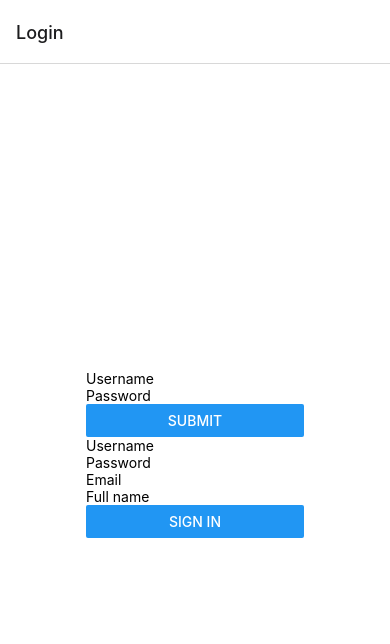
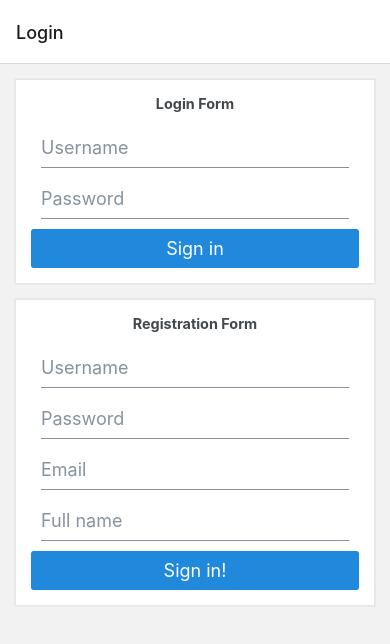
Before and after one commit to frozenfi/wbma-exercise, a React Native app: screen /Login in a window 390 px wide. Shown: the top 644 px of the page. Built offline with nearby package versions, Linux system fonts and the light colour scheme.

Commit message:
comp-lib done

```diff
--- a/components/List.js
+++ b/components/List.js
@@ -9,7 +9,7 @@ const List = ({navigation}) => {
     <FlatList
       style={{padding: 10}}
       data={mediaArray}
-      keyExtractor={(item) => item.title}
+      keyExtractor={(item, index) => 'key' + index} //To avoid the duplicate children item
       renderItem={({item}) => {
         return (
           <>
--- a/components/ListItem.js
+++ b/components/ListItem.js
@@ -1,34 +1,24 @@
-import {
-  View,
-  Text,
-  TouchableOpacity,
-  Image,
-  StyleSheet,
-  ScrollView,
-} from 'react-native';
-import React from 'react';
+import {Avatar, ListItem as RNEListItem} from '@rneui/themed';
 import PropTypes from 'prop-types';
 import {uploadUrl} from '../utils/variables';
 
 const ListItem = ({navigation, singleMedia}) => {
   const item = singleMedia;
   return (
-    <TouchableOpacity
-      onPress={() => navigation.navigate('Single', item)}
-      style={styles.mediaContainer}
+    <RNEListItem
+      onPress={() => {
+        navigation.navigate('Single', item);
+      }}
     >
-      <View style={{flex: 1}}>
-        <Image
-          style={styles.imgBlock}
-          source={{uri: uploadUrl + item.thumbnails?.w160}}
-          imageStyle={{resizeMode: 'cover'}}
-        />
-      </View>
-      <ScrollView style={styles.textBlock}>
-        <Text style={styles.titleText}>{item.title}</Text>
-        <Text>{item.description}</Text>
-      </ScrollView>
-    </TouchableOpacity>
+      <Avatar size="large" source={{uri: uploadUrl + item.thumbnails?.w160}} />
+      <RNEListItem.Content>
+        <RNEListItem.Title>{item.title}</RNEListItem.Title>
+        <RNEListItem.Subtitle numberOfLines={3}>
+          {item.description}
+        </RNEListItem.Subtitle>
+      </RNEListItem.Content>
+      <RNEListItem.Chevron />
+    </RNEListItem>
   );
 };
 
@@ -38,21 +28,3 @@ ListItem.propTypes = {
 };
 
 export default ListItem;
-
-const styles = StyleSheet.create({
-  mediaContainer: {
-    flexDirection: 'row',
-    padding: 20,
-    alignItems: 'center',
-    marginBottom: 5,
-    height: 215,
-    backgroundColor: 'lightgray',
-  },
-  imgBlock: {
-    flex: 3,
-    borderRadius: 8,
-  },
-  textBlock: {flex: 1, paddingLeft: 15},
-
-  titleText: {fontSize: 16, fontWeight: 'bold'},
-});
--- a/components/LoginForm.js
+++ b/components/LoginForm.js
@@ -1,9 +1,9 @@
-import {Text, View, TextInput, Button, Alert} from 'react-native';
+import {Button, Text, Input, Card} from '@rneui/themed';
 import {useForm, Controller} from 'react-hook-form';
 import {MainContext} from '../contexts/MainContext';
 import AsyncStorage from '@react-native-async-storage/async-storage';
 import {useAuthentication, useUser} from '../hooks/ApiHooks';
-import React, {useContext, useEffect} from 'react';
+import {useContext} from 'react';
 
 const LoginForm = ({navigation}) => {
   const {setIsLoggedIn, setUser} = useContext(MainContext);
@@ -31,7 +31,8 @@ const LoginForm = ({navigation}) => {
   };
 
   return (
-    <View>
+    <Card>
+      <Card.Title>Login Form</Card.Title>
       <Controller
         control={control}
         rules={{
@@ -39,7 +40,7 @@ const LoginForm = ({navigation}) => {
           minLength: 3,
         }}
         render={({field: {onChange, onBlur, value}}) => (
-          <TextInput
+          <Input
             onBlur={onBlur}
             onChangeText={onChange}
             value={value}
@@ -57,10 +58,11 @@ const LoginForm = ({navigation}) => {
       <Controller
         control={control}
         rules={{
-          maxLength: 100,
+          required: true,
+          minLength: 5,
         }}
         render={({field: {onChange, onBlur, value}}) => (
-          <TextInput
+          <Input
             onBlur={onBlur}
             onChangeText={onChange}
             value={value}
@@ -73,8 +75,8 @@ const LoginForm = ({navigation}) => {
       />
       {errors.password && <Text>Password (min. 5 chars) is required .</Text>}
 
-      <Button title="Submit" onPress={handleSubmit(onSubmit)} />
-    </View>
+      <Button title="Sign in" onPress={handleSubmit(onSubmit)} />
+    </Card>
   );
 };
 
--- a/components/RegisterForm.js
+++ b/components/RegisterForm.js
@@ -1,7 +1,6 @@
-import {Text, View, TextInput, Button, Alert} from 'react-native';
+import {Card, Button, Text, Input} from '@rneui/themed';
 import {useForm, Controller} from 'react-hook-form';
 import {useUser} from '../hooks/ApiHooks';
-import React from 'react';
 
 const RegisterForm = () => {
   const {postUser} = useUser();
@@ -31,89 +30,74 @@ const RegisterForm = () => {
   };
 
   return (
-    <View>
+    <Card>
+      <Card.Title>Registration Form</Card.Title>
       <Controller
         control={control}
-        rules={{
-          required: true,
-          minLength: 3,
-        }}
+        rules={{required: true, minLength: 3}}
         render={({field: {onChange, onBlur, value}}) => (
-          <TextInput
-            style={{width: 180}}
+          <Input
+            placeholder="Username"
             onBlur={onBlur}
             onChangeText={onChange}
             value={value}
-            autoCapitalize="none"
-            placeholder="Username"
           />
         )}
         name="username"
       />
+
       {errors.username?.type === 'required' && <Text>is required</Text>}
       {errors.username?.type === 'minLength' && (
         <Text>min length is 3 characters</Text>
       )}
-
       <Controller
         control={control}
-        rules={{
-          required: true,
-          minLength: 5,
-        }}
+        rules={{required: true, minLength: 5}}
         render={({field: {onChange, onBlur, value}}) => (
-          <TextInput
+          <Input
+            placeholder="Password"
             onBlur={onBlur}
             onChangeText={onChange}
             value={value}
-            autoCapitalize="none"
             secureTextEntry={true}
-            placeholder="Password"
           />
         )}
         name="password"
       />
-      {errors.password && (
-        <Text>Password (minimun 5 characters) is required.</Text>
-      )}
+      {errors.password && <Text>Password (min. 5 chars) is required .</Text>}
       <Controller
         control={control}
-        rules={{
-          required: true,
-        }}
+        rules={{required: true}}
         render={({field: {onChange, onBlur, value}}) => (
-          <TextInput
+          <Input
+            placeholder="Email"
             onBlur={onBlur}
             onChangeText={onChange}
             value={value}
-            autoCapitalize="none"
-            placeholder="Email"
           />
         )}
         name="email"
       />
-      {errors.email?.type === 'required' && <Text>Email is required.</Text>}
-
+      {errors.email?.type === 'required' && <Text>is required</Text>}
       <Controller
         control={control}
         rules={{minLength: 3}}
         render={({field: {onChange, onBlur, value}}) => (
-          <TextInput
+          <Input
+            placeholder="Full name"
             onBlur={onBlur}
             onChangeText={onChange}
             value={value}
-            autoCapitalize="none"
-            placeholder="Full name"
           />
         )}
-        name="fullname"
+        name="full_name"
       />
       {errors.full_name?.type === 'minLength' && (
         <Text>min length is 3 characters</Text>
       )}
-      <Button title="Sign in" onPress={handleSubmit(register)} />
-    </View>
+
+      <Button title="Sign in!" onPress={handleSubmit(register)} />
+    </Card>
   );
 };
-
 export default RegisterForm;
--- a/package.json
+++ b/package.json
@@ -14,6 +14,8 @@
     "@react-navigation/bottom-tabs": "^6.5.3",
     "@react-navigation/native": "^6.1.2",
     "@react-navigation/native-stack": "^6.9.8",
+    "@rneui/base": "^4.0.0-rc.7",
+    "@rneui/themed": "^4.0.0-rc.7",
     "eslint-plugin-react-native": "^4.0.0",
     "expo": "~47.0.12",
     "expo-status-bar": "~1.4.2",
@@ -21,7 +23,7 @@
     "react": "18.1.0",
     "react-hook-form": "^7.42.1",
     "react-native": "0.70.5",
-    "react-native-safe-area-context": "4.4.1",
+    "react-native-safe-area-context": "^4.4.1",
     "react-native-screens": "~3.18.0",
     "react-native-vector-icons": "^9.2.0"
   },
--- a/views/Login.js
+++ b/views/Login.js
@@ -1,11 +1,10 @@
 import {
-  StyleSheet,
   KeyboardAvoidingView,
   TouchableOpacity,
   Keyboard,
   Platform,
 } from 'react-native';
-import React, {useContext, useEffect} from 'react';
+import {useContext, useEffect} from 'react';
 import PropTypes from 'prop-types';
 import {MainContext} from '../contexts/MainContext';
 import AsyncStorage from '@react-native-async-storage/async-storage';
@@ -36,14 +35,9 @@ const Login = ({navigation}) => {
   }, []);
 
   return (
-    <TouchableOpacity
-      onPress={() => Keyboard.dismiss()}
-      style={{flex: 1}}
-      activeOpacity={1}
-    >
+    <TouchableOpacity onPress={() => Keyboard.dismiss()} activeOpacity={1}>
       <KeyboardAvoidingView
         behavior={Platform.OS === 'ios' ? 'padding' : 'height'}
-        style={styles.container}
       >
         <LoginForm />
         <RegisterForm />
@@ -52,19 +46,6 @@ const Login = ({navigation}) => {
   );
 };
 
-const styles = StyleSheet.create({
-  container: {
-    flex: 1,
-    backgroundColor: '#fff',
-    alignItems: 'center',
-    justifyContent: 'center',
-  },
-  margin: {
-    margin: 20,
-    padding: 10,
-  },
-});
-
 Login.propTypes = {
   navigation: PropTypes.object,
 };
--- a/views/Profile.js
+++ b/views/Profile.js
@@ -1,5 +1,5 @@
 import {useContext, useState, useEffect} from 'react';
-import {StyleSheet, SafeAreaView, Text, Button, Image} from 'react-native';
+import {Button, Card, Icon, ListItem} from '@rneui/themed';
 import {MainContext} from '../contexts/MainContext';
 import AsyncStorage from '@react-native-async-storage/async-storage';
 import {useTag} from '../hooks/ApiHooks';
@@ -22,13 +22,17 @@ const Profile = () => {
   }, []);
 
   return (
-    <SafeAreaView style={styles.container}>
-      <Text>Profile</Text>
-      <Image style={styles.image} source={{uri: uploadUrl + avatar}} />
-
-      <Text>Username: {user.username}</Text>
-      <Text>Email: {user.email}</Text>
-      <Text>Full name: {user.full_name}</Text>
+    <Card>
+      <Card.Title>{user.username}</Card.Title>
+      <Card.Image source={{uri: uploadUrl + avatar}} />
+      <ListItem>
+        <Icon name="email" />
+        <ListItem.Title>{user.email}</ListItem.Title>
+      </ListItem>
+      <ListItem>
+        <Icon name="badge" />
+        <ListItem.Title>{user.full_name}</ListItem.Title>
+      </ListItem>
       <Button
         title="Logout!"
         onPress={async () => {
@@ -42,22 +46,8 @@ const Profile = () => {
           }
         }}
       />
-    </SafeAreaView>
+    </Card>
   );
 };
 
-const styles = StyleSheet.create({
-  container: {
-    flex: 1,
-    backgroundColor: '#fff',
-    alignItems: 'center',
-    justifyContent: 'center',
-    paddingTop: 40,
-  },
-  image: {
-    width: 200,
-    height: 300,
-  },
-});
-
 export default Profile;
--- a/views/Single.js
+++ b/views/Single.js
@@ -1,34 +1,33 @@
-import React from 'react';
-import {StyleSheet, SafeAreaView, Text, Image} from 'react-native';
+import {Text, Card, ListItem} from '@rneui/themed';
 import PropTypes from 'prop-types';
-import {baseUrl, uploadUrl} from '../utils/variables';
+import {uploadUrl} from '../utils/variables';
 
-//built in prop route
 const Single = ({route}) => {
-  const {title, description, filename, time_added} = route.params;
+  //console.log(route.params);
+  const {
+    title,
+    description,
+    filename,
+    time_added: timeAdded,
+    user_id: userId,
+  } = route.params;
   return (
-    <SafeAreaView style={styles.container}>
-      <Text>{title}</Text>
-      <Image style={styles.image} source={{uri: uploadUrl + filename}} />
-      <Text>{description}</Text>
-      <Text>{time_added}</Text>
-    </SafeAreaView>
+    <Card>
+      <Card.Title>{title}</Card.Title>
+      <Card.Divider />
+      <Card.Image source={{uri: uploadUrl + filename}} />
+      <ListItem>
+        <Text>{description}</Text>
+      </ListItem>
+      <ListItem>
+        <Text>Uploaded at: {timeAdded}</Text>
+      </ListItem>
+      <ListItem>
+        <Text>Uploaded by: {userId}</Text>
+      </ListItem>
+    </Card>
   );
 };
-
-const styles = StyleSheet.create({
-  container: {
-    flex: 1,
-    backgroundColor: '#fff',
-    alignItems: 'center',
-    justifyContent: 'center',
-    paddingTop: 40,
-  },
-  image: {
-    width: 200,
-    height: 300,
-  },
-});
 
 Single.propTypes = {
   route: PropTypes.object,
```
Also changed, not shown: 1 other file (tests, documents, lock files or other folders).
